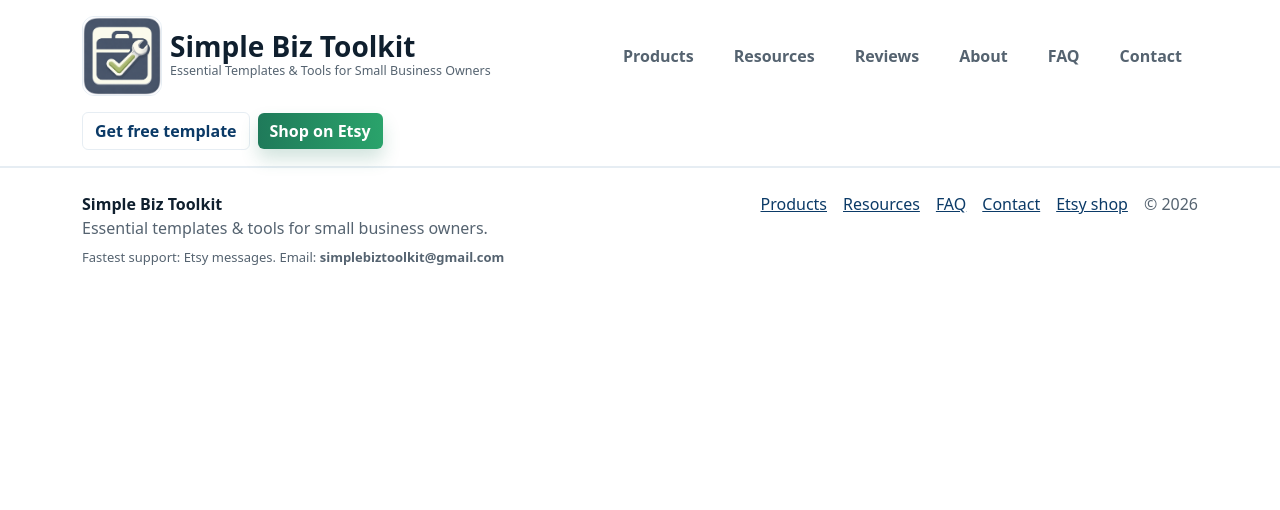
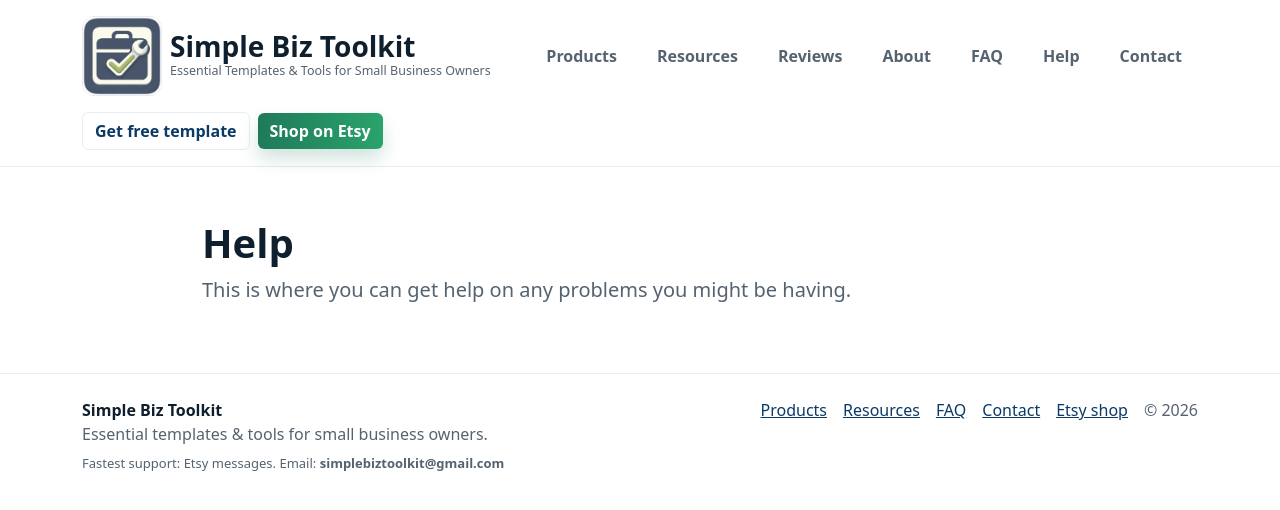
Before and after one commit to jpdevpersonal/simplebiztoolkit, a React (Vite) app: page /help in a window 1280 px wide. Shown: the top 510 px of the page. Built offline with nearby package versions, Linux system fonts and the light colour scheme.

Commit message:
Added help page

```diff
--- a/src/app/routes.tsx
+++ b/src/app/routes.tsx
@@ -10,6 +10,7 @@
 import TestimonialsPage from "../pages/TestimonialsPage";
 import FaqPage from "../pages/FaqPage";
 import ContactPage from "../pages/ContactPage";
+import HelpPage from "../pages/HelpPage";
 
 export const routes: RouteObject[] = [
   { path: "/", element: <HomePage /> },
@@ -21,5 +22,6 @@
   { path: "/about", element: <AboutPage /> },
   { path: "/testimonials", element: <TestimonialsPage /> },
   { path: "/faq", element: <FaqPage /> },
+  { path: "/help", element: <HelpPage /> },
   { path: "/contact", element: <ContactPage /> },
 ];
--- a/src/components/SiteNavigation.tsx
+++ b/src/components/SiteNavigation.tsx
@@ -36,6 +36,7 @@
     { to: "/testimonials", label: "Reviews" },
     { to: "/about", label: "About" },
     { to: "/faq", label: "FAQ" },
+    { to: "/help", label: "Help" },
     { to: "/contact", label: "Contact" }
   ];
 
--- /dev/null
+++ b/src/pages/HelpPage.tsx
@@ -0,0 +1,22 @@
+import Seo from "../components/Seo";
+
+export default function HelpPage() {
+  return (
+    <>
+      <Seo
+        title="Help | Simple Biz Toolkit"
+        description="How to get help with any problems on the SimpleBizToolKit"
+        canonicalPath="/help"
+      />
+
+      <section className="sb-section">
+        <div className="container" style={{ maxWidth: 900 }}>
+          <h1 style={{ fontWeight: 900 }}>Help</h1>
+          <p className="sb-muted fs-5">
+            This is where you can get help on any problems you might be having.
+          </p>
+        </div>
+      </section>
+    </>
+  );
+}
```
